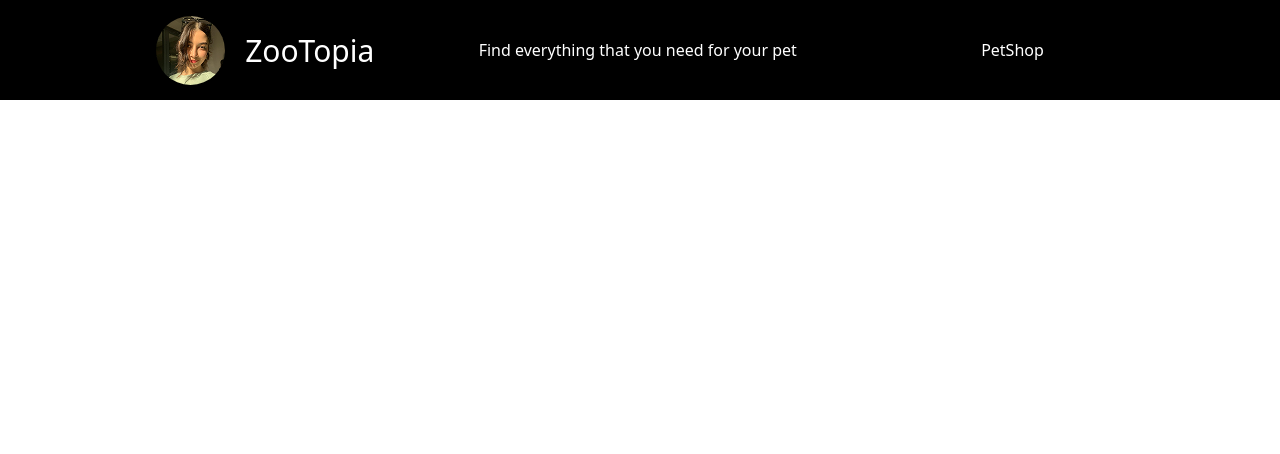
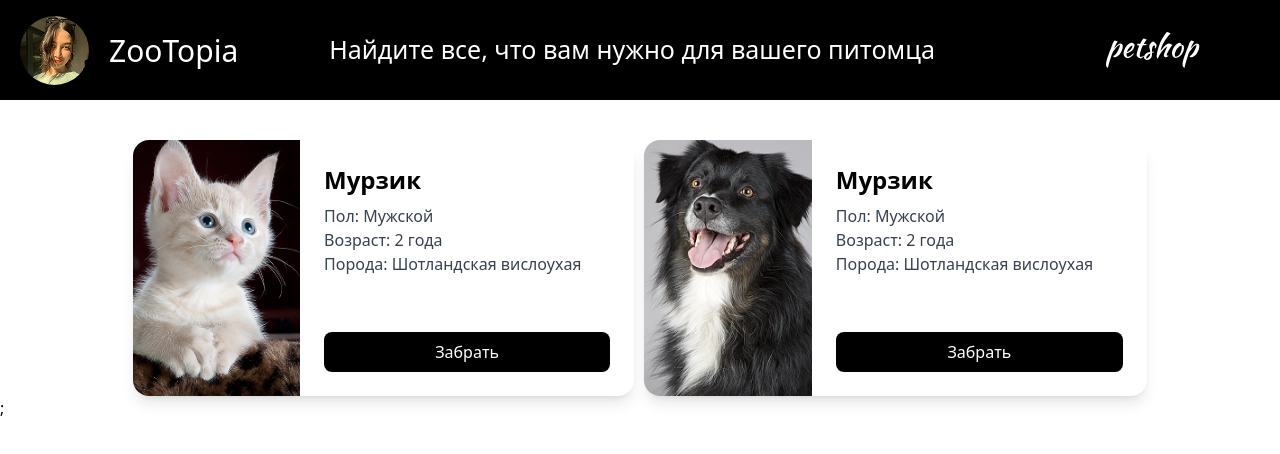
Before and after one commit to abjukm/animalsShop, a React (Vite) app: page /cats in a window 1280 px wide. Shown: the top 454 px of the page. Built offline with nearby package versions, Linux system fonts and the light colour scheme.

Commit message:
i added AnimalsCard

```diff
--- a/src/App.jsx
+++ b/src/App.jsx
@@ -1,5 +1,4 @@
-import Header from "./components/Header";
-import { Navigation } from "./components/Navigation";
+import { Navigation } from "./helpers/Navigation";
 
 function App() {
   return (
--- a/src/components/Footer.jsx
+++ b/src/components/Footer.jsx
@@ -9,7 +9,7 @@ export const Footer = () => {
     <>
       <div className="bg-black w-auto h-120">
         <h1 className="text-white flex justify-center pt-10 text-2xl">
-          Subscribe To Our Newsletter
+          Подпишитесь на нашу рассылку
         </h1>
         <div className="flex justify-center pt-10">
           <input
@@ -17,7 +17,7 @@ export const Footer = () => {
             className="text-white placeholder-white border border-white  px-8 py-2 rounded "
             placeholder="Email"
           />
-          <button className="text-white bg-[#EBC154] px-12 py-2 rounded ml-3 hover:bg-gray-800 transition">
+          <button className="text-white bg-[#EBC154] px-12 py-2 rounded ml-3 hover:bg-gray-800 transition cursor-pointer">
             SUBSCRIBE
           </button>
         </div>
@@ -34,10 +34,22 @@ export const Footer = () => {
         </div>
         <hr className="bg-white w-auto h-1 " />
 
-        <div className="flex justify-center gap-10 mt-20">
-          <img src={face} alt="" />
-          <img src={insta} alt="" />
-          <img src={twiter} alt="" />
+        <div className="flex justify-center gap-10 mt-20 ">
+          <img
+            src={face}
+            alt=""
+            className="overflow-hidden transition-transform transform hover:scale-120 cursor-pointer"
+          />
+          <img
+            src={insta}
+            alt=""
+            className="overflow-hidden transition-transform transform hover:scale-120 cursor-pointer"
+          />
+          <img
+            src={twiter}
+            alt=""
+            className="overflow-hidden transition-transform transform hover:scale-120 cursor-pointer"
+          />
         </div>
       </div>
     </>
--- a/src/components/Header.jsx
+++ b/src/components/Header.jsx
@@ -1,6 +1,7 @@
 import React from "react";
 import logo from "../assets/introImg/logo.png";
 import { useNavigate } from "react-router-dom";
+import petshop from "../assets/footicon/petshop.svg";
 
 function Header() {
   const navigate = useNavigate();
@@ -11,18 +12,25 @@ function Header() {
   return (
     <>
       <div className="bg-black w-full fixed top-0 left-0 z-20 h-25 flex items-center">
-        <div className="w-[90%] ml-[5%] flex justify-around items-center ">
-          <div
-            className="flex items-center justify-between"
-            onClick={() => handleCardClick("/")}
-          >
-            <img className="rounded-[50%]" src={logo} alt="" />
+        <div className="w-full flex justify-between items-center ml-[20px]">
+          <div className="flex items-center justify-between cursor-pointer">
+            <img
+              className="rounded-[50%] overflow-hidden transition-transform transform hover:scale-120"
+              src={logo}
+              alt=""
+              onClick={() => handleCardClick("/registr")}
+            />
             <h1 className="text-white text-[30px] pl-5">ZooTopia</h1>
           </div>
-          <p className="text-white ml-[-80px]">
-            Find everything that you need for your pet
+          <p className="text-white ml-[-80px] text-[25px]">
+            Найдите все, что вам нужно для вашего питомца
           </p>
-          <p className="text-white mr-20">PetShop</p>
+          <img
+            src={petshop}
+            alt=""
+            className="mr-20 cursor-pointer overflow-hidden transition-transform transform hover:scale-120"
+            onClick={() => handleCardClick("/")}
+          />
         </div>
       </div>
     </>
--- a/src/components/Intro.jsx
+++ b/src/components/Intro.jsx
@@ -20,14 +20,14 @@ function Intro() {
       <div className="w-full h-[551px] flex flex-col items-center mt-[164px] justify-center">
         <input
           type="text"
-          placeholder="Поиск"
+          placeholder="Search"
           class="w-[452px] h-[62px] px-4 py-2 rounded-full border border-black text-gray-500 outline-none placeholder-gray-500 placeholder:text-[30px] placeholder: pl-[70px] placeholder: pt-[16px]"
         />
         <div className="w-[1000px] flex flex-col justify-between h-[320px] mt-[50px]">
           <h1 className="text-[23px] ml-[30px] font-medium">Выбери питомца</h1>
           <div className="flex justify-around text-white text-[40px] font-semibold">
             <div
-              className="relative w-48 h-64 rounded-xl overflow-hidden transition-transform transform hover:scale-105"
+              className="relative w-48 h-64 rounded-xl overflow-hidden transition-transform transform hover:scale-105 cursor-pointer"
               onClick={() => handleCardClick("/cats")}
             >
               <img
@@ -38,7 +38,7 @@ function Intro() {
               <h2 className="absolute bottom-4 left-4">Кошки</h2>
             </div>
             <div
-              className="relative w-48 h-64 rounded-xl overflow-hidden transition-transform transform hover:scale-105"
+              className="relative w-48 h-64 rounded-xl overflow-hidden transition-transform transform hover:scale-105 cursor-pointer"
               onClick={() => handleCardClick("/dogs")}
             >
               <img
@@ -49,7 +49,7 @@ function Intro() {
               <h2 className="absolute bottom-4 left-4">Собачки</h2>
             </div>
             <div
-              className="relative w-48 h-64 rounded-xl overflow-hidden transition-transform transform hover:scale-105"
+              className="relative w-48 h-64 rounded-xl overflow-hidden transition-transform transform hover:scale-105 cursor-pointer"
               onClick={() => handleCardClick("/birds")}
             >
               <img
@@ -60,7 +60,7 @@ function Intro() {
               <h2 className="absolute bottom-4 left-4">Птички</h2>
             </div>
             <div
-              className="relative w-48 h-64 rounded-xl overflow-hidden transition-transform transform hover:scale-105"
+              className="relative w-48 h-64 rounded-xl overflow-hidden transition-transform transform hover:scale-105 cursor-pointer"
               onClick={() => handleCardClick("/fishes")}
             >
               <img
--- a/src/components/Registr/Section.jsx
+++ b/src/components/Registr/Section.jsx
@@ -15,25 +15,25 @@ const Section = () => {
       <main className="flex mt-25 fixed w-full h-full">
         <div className="w-[200px]  h-[660px] ps-[20px] bg-black text-white flex flex-col justify-between rounded-br-[100px] z-20 ">
           <div className="h-[300px] flex flex-col justify-evenly mt-15">
-            <div className="flex items-center">
+            <div className="flex items-center hover:text-[#EBC154] cursor-pointer">
               <img className="" src={user1} alt="userr" />
               <p className="">Profile</p>
             </div>
-            <div className="flex">
+            <div className="flex hover:text-[#EBC154] cursor-pointer">
               <img className="" src={heart} alt="" />
               <p className="">Favorites</p>
             </div>
-            <div className="flex items-center">
+            <div className="flex items-center hover:text-[#EBC154] cursor-pointer">
               <img className="" src={shopping} alt="" />
               <p className="">Previous Shops</p>
             </div>
-            <div className="flex items-center">
+            <div className="flex items-center hover:text-[#EBC154] cursor-pointer">
               <img className="" src={cord} alt="" />
               <p className="">Peyment</p>
             </div>
           </div>
           <div>
-            <div className="flex items-center my-[20px] mb-10">
+            <div className="flex items-center my-[20px] mb-10 hover:text-[#EBC154] cursor-pointer">
               <img className="" src={vector} alt="" />
               <p className="">Settings</p>
             </div>
--- /dev/null
+++ b/src/helpers/AnimalsCard.jsx
@@ -0,0 +1,22 @@
+import React from "react";
+
+const AnimalsCard = ({ image, name, age, gender, breed }) => {
+  return (
+    <div className="flex max-w-2xl rounded-2xl shadow-lg overflow-hidden bg-white">
+      <img src={image} alt={name} className="w-1/3 object-cover h-64" />
+      <div className="w-2/3 p-6 flex flex-col justify-between">
+        <div>
+          <h2 className="text-2xl font-bold mb-2">{name}</h2>
+          <p className="text-gray-700">Пол: {gender}</p>
+          <p className="text-gray-700">Возраст: {age}</p>
+          <p className="text-gray-700">Порода: {breed}</p>
+        </div>
+        <button className="mt-4 bg-black text-white py-2 px-4 rounded-lg hover:bg-gray-800 transition">
+          Забрать
+        </button>
+      </div>
+    </div>
+  );
+};
+
+export default AnimalsCard;
--- a/src/pages/Cats.jsx
+++ b/src/pages/Cats.jsx
@@ -1,14 +1,31 @@
 import React from "react";
 import Header from "../components/Header";
+import AnimalsCard from "../helpers/AnimalsCard";
+import cat from "../assets/introImg/cats.png";
+import dog from "../assets/introImg/dogs.png";
 
-const Cats = () => {
+function Cats() {
   return (
     <>
       <Header />
-      <h1>Cats Page</h1>
-      <p>Тут будет информация о кошках 🐱</p>
+      <div className="mt-35 w-[80%] ml-[10%] flex justify-around">
+        <AnimalsCard
+          image={cat}
+          name="Мурзик"
+          gender="Мужской"
+          age="2 года"
+          breed="Шотландская вислоухая"
+        />
+        <AnimalsCard
+          image={dog}
+          name="Мурзик"
+          gender="Мужской"
+          age="2 года"
+          breed="Шотландская вислоухая"
+        />
+      </div>
     </>
   );
-};
+}
 
 export default Cats;
```
Also changed, not shown: src/components/Main.jsx (+21 -25 lines), src/helpers/Navigation.jsx (renamed from src/components/Navigation.jsx).
